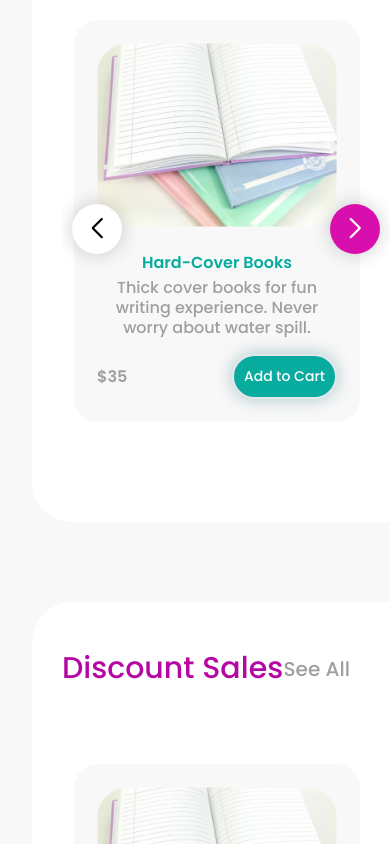
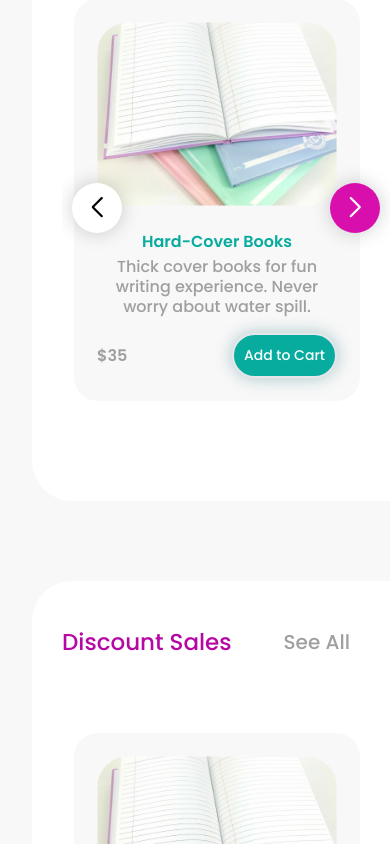
Before and after one commit to wisdomchinecherem/thinkify, a React (Vite) app: page / in a window 390 px wide. Shown: the part 2256-3100 px from the top of the page. Built offline with nearby package versions, Linux system fonts and the light colour scheme.

Commit message:
updated the homepage responsiveness

```diff
--- a/src/components/carousels/DiscountSalesCarousel.jsx
+++ b/src/components/carousels/DiscountSalesCarousel.jsx
@@ -8,8 +8,12 @@ const DiscountSalesCarousel = () => {
   return (
     <div className="bg-white mt-[80px] pt-[44px] pb-[34px] pl-[89px] carousel_container">
       <div className="flex carousel_heading items-center text-[#9F9F9F] font-medium text-[27px] justify-between">
-        <p className="text-[#B607A4] font-medium text-[40px]">Discount Sales</p>
-        <span className="mr-[101px] cursor-pointer">See All</span>
+        <p className="text-[#B607A4] font-medium text-[40px] whitespace-nowrap">
+          Discount Sales
+        </p>
+        <span className="mr-[101px] cursor-pointer whitespace-nowrap">
+          See All
+        </span>
       </div>
       <Swiper
         className="mt-[53px] pl-[12px] py-[20px] mySwiper mycarousel"
--- a/src/index.css
+++ b/src/index.css
@@ -22,6 +22,9 @@ body {
   .carousel_heading span {
     margin-right: 40px !important;
   }
+  .carousel_heading p {
+    font-size: 23px !important;
+  }
 }
 @media (max-width: 436px) {
   .carousel_container {
```
Also changed, not shown: src/components/carousels/discountsalescarousel.css (line endings or trailing spaces).
